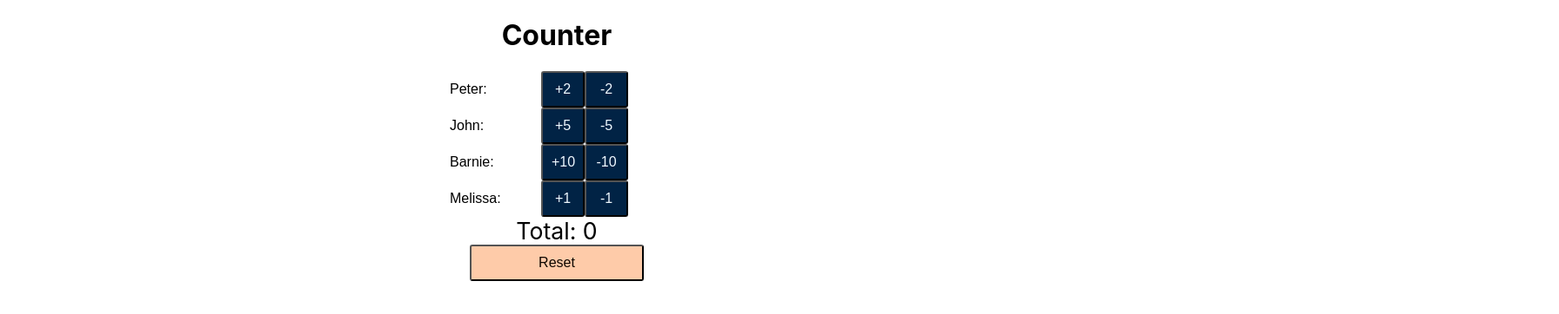
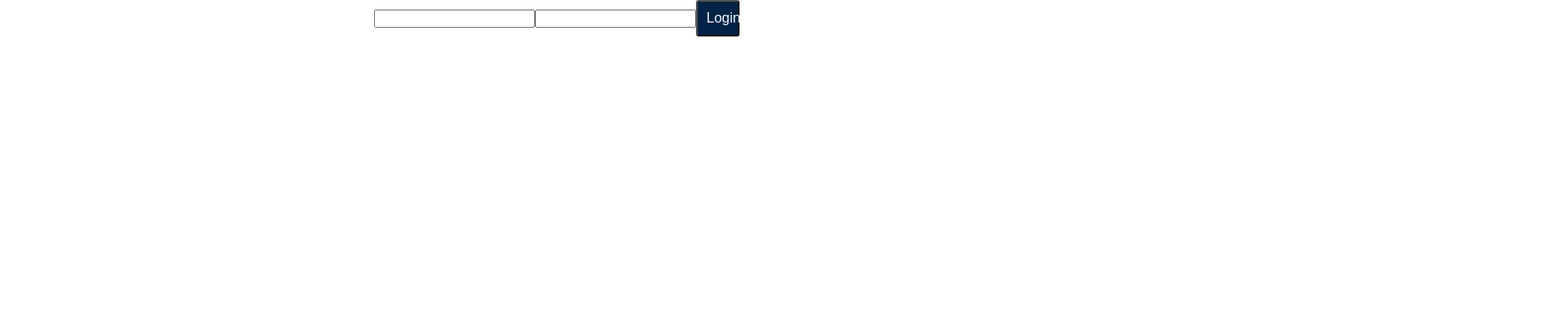
Before and after one commit to shotinyuriy/spring-boot-react, a React (Create React App) app in the folder todo-app/: page / in a window 1280 px wide. Shown: the top 362 px of the page at 87% size, 1792 px wide, since content can reach past the window. Built offline with nearby package versions, Linux system fonts and the light colour scheme.

Commit message:
STEP 4.02 Getting Started with Login Component

```diff
--- a/todo-app/src/App.js
+++ b/todo-app/src/App.js
@@ -4,6 +4,8 @@
 import ThirdComponent, { FourthComponent } from './components/learning-examples/ThirdComponent';
 
 import Counter from './components/counter/Counter';
+
+import TodoApp from './components/todo/TodoApp'
 
 import logo from './logo.svg';
 import './App.css';
@@ -12,7 +14,8 @@
     render() {
         return (
             <div className="App">
-                <Counter></Counter>
+                {/*<Counter></Counter>*/}
+                <TodoApp></TodoApp>
             </div>
         );
     }
--- /dev/null
+++ b/todo-app/src/components/todo/TodoApp.jsx
@@ -0,0 +1,24 @@
+import React, {Component} from 'react'
+class TodoApp extends Component {
+    render () {
+        return (
+            <div className="TodoApp">
+                <LoginComponent></LoginComponent>
+            </div>
+        )
+    }
+}
+
+class LoginComponent extends Component {
+    render () {
+        return (
+            <div>
+            <input type="text" name="username"/>
+            <input type="password" name="password"/>
+            <button>Login</button>
+            </div>
+        );
+    }
+}
+
+export default TodoApp;
```
